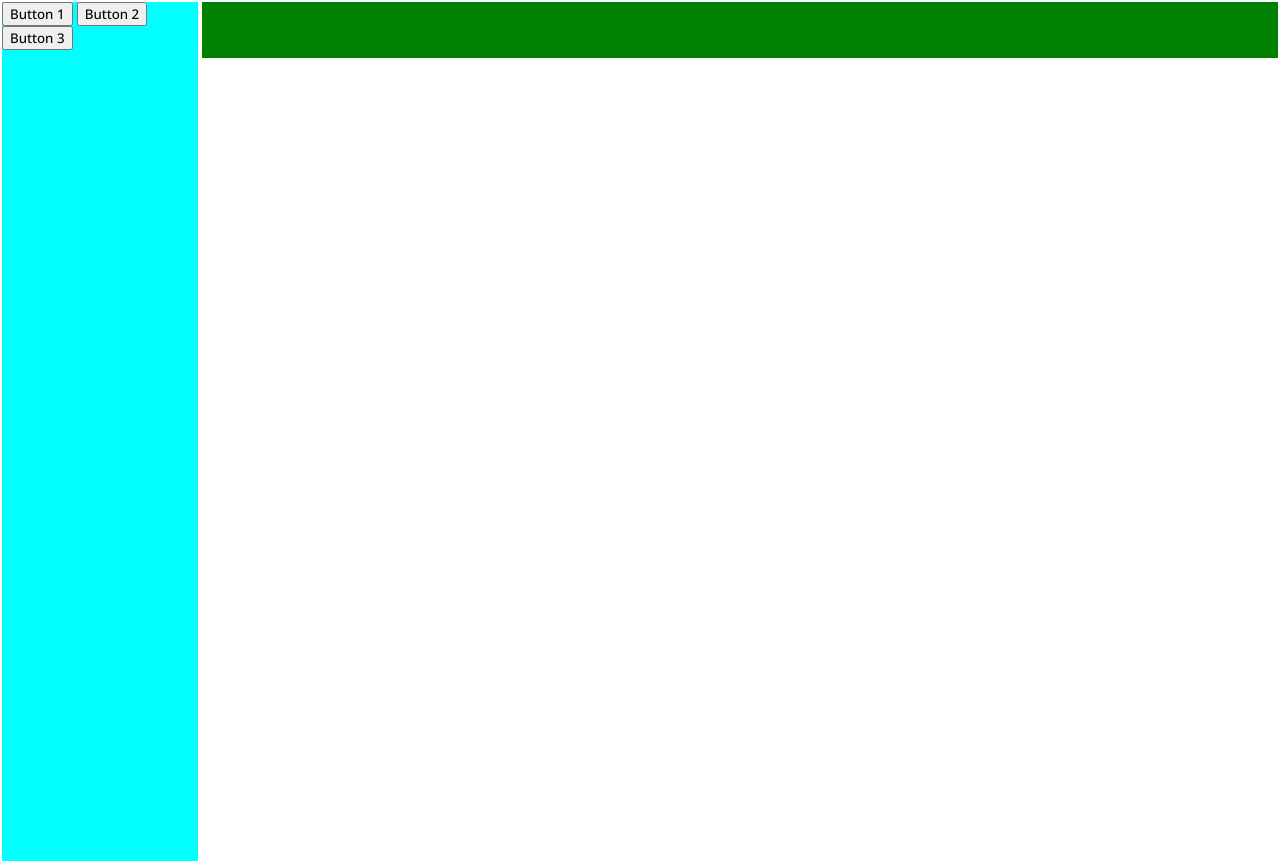
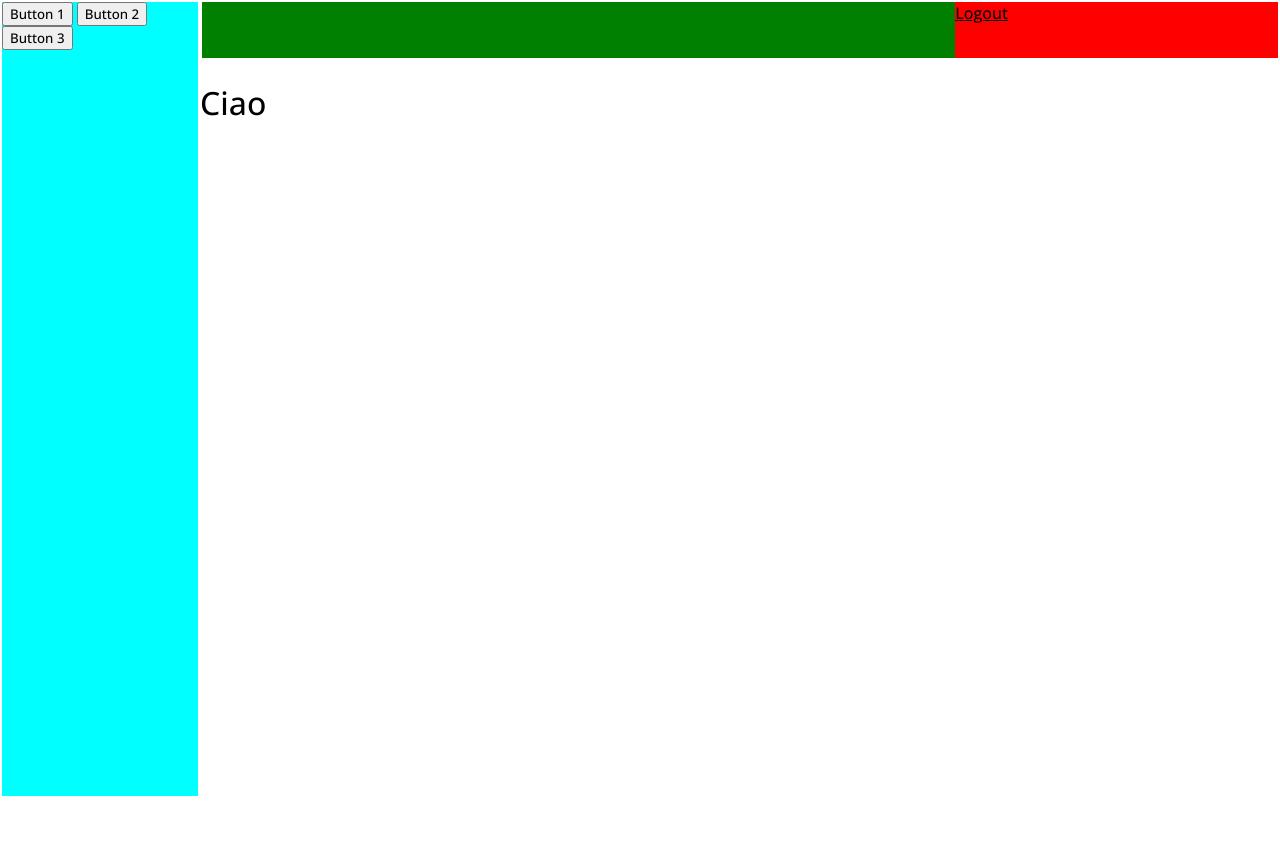
Before and after one commit to aledezzy/loginCrud, a PHP site: page /dashboardUtenti.php in a window 1280 px wide. Shown: the top 861 px of the page. After the commit the page ends 796 px from the top, so only its background shows below. Run offline with PHP 8.4, Linux system fonts and the light colour scheme.

Commit message:
lobotomy

```diff
--- a/dashboardUtenti.php
+++ b/dashboardUtenti.php
@@ -1,4 +1,7 @@
-
+<?php
+    //start session and check for variable 'userRole'
+    session_start();
+?>
     <!DOCTYPE html>
     <html lang="it">
 
@@ -18,8 +21,10 @@
             <button onclick="showDiv(3)">Button 3</button>
         </div>
 
-        <div class="itemsMargin" id="dashboardHeader">
-
+        <div class="itemsMargin" style="display:flex; justify-content:end;"id="dashboardHeader">
+            <div style="background-color: red; width:30%">
+                <a href="logout.php">Logout<a>
+            </div>
         </div>
 
 
--- a/includes/connection.php
+++ b/includes/connection.php
@@ -1,12 +1,12 @@
 <?php
      class Connection {
-        private static $user = "scuola";
-        private static $pass = "paolino";
+        private static $user = "root";//scuola
+        private static $pass = "";//paolino
         private static $dbAddress = "localhost";
         private static $dbName = "tpsapp";
 
         public static function new(){
-            $conn = new mysqli(self::$dbAddress, self::$user, self::$pass, self::$dbName, 3306);
+            $conn = new mysqli(self::$dbAddress, self::$user, self::$pass, self::$dbName, 3307);
             if(!$conn){
                 die();
                 include("ERROR.php");
--- a/manageLogin.php
+++ b/manageLogin.php
@@ -71,7 +71,6 @@ if ($result->num_rows > 0) {
         $userRole = $row['ruolo'];
     }
 }
- */
 
 if (!(password_verify($userPassword, $criptedUserPassword))) {
     echo "Password errata";
--- a/manageSignup.php
+++ b/manageSignup.php
@@ -31,11 +31,9 @@ $_SESSION['user'] = $userMail; // imposta la variabile di sessione
 $_SESSION['role'] = $userRole; // imposta la variabile di sessione
 ?>
 <script>
-    alert("Registrazione avvenuta con successo. Effettua il login.");
+    alert("Registrazione avvenuta con successo.");
     window.location.href = "login.php";
 </script>
 <?php
-
 die();
-
 ?>
```
Also changed, not shown: dashboardAmministratori.php (+8 -2 lines).
